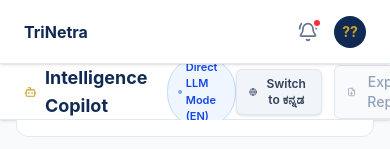
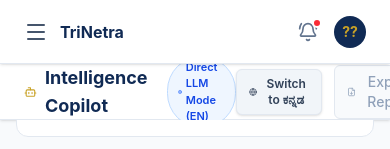
Before and after one commit to Yashvanth-7353/TriNetra, a React (Vite) app in the folder TriNetra/trinetra-client/: page /ask in a window 390 px wide. Shown: the top 149 px of the page. Built offline with nearby package versions, Linux system fonts and the light colour scheme.

Commit message:
responsive and route bug

```diff
--- a/TriNetra/trinetra-client/src/components/layout/AppShell.tsx
+++ b/TriNetra/trinetra-client/src/components/layout/AppShell.tsx
@@ -1,4 +1,4 @@
-import React from 'react';
+import React, { useState } from 'react';
 import { Outlet, NavLink, useNavigate, Link } from 'react-router-dom';
 import {
   LayoutDashboard,
@@ -12,7 +12,9 @@ import {
   LogOut,
   Shield,
   Layers,
-  Server
+  Server,
+  Menu,
+  X
 } from 'lucide-react';
 import { cn } from '../../lib/utils';
 import { useAuth } from '../../context/AuthContext';
@@ -33,6 +35,7 @@ const navItems = [
 export default function AppShell() {
   const { profile, logout } = useAuth();
   const navigate = useNavigate();
+  const [isMobileMenuOpen, setIsMobileMenuOpen] = useState(false);
 
   const handleLogout = () => {
     logout();
@@ -44,11 +47,9 @@ export default function AppShell() {
     ? profile.name.split(' ').map(w => w[0]).join('').slice(0, 2).toUpperCase()
     : '??';
 
-  return (
-    <div className="flex h-screen w-full bg-white text-slate-900">
-      {/* Sidebar */}
-      <aside className="w-64 bg-primary-900 text-white flex flex-col transition-all duration-300 hidden md:flex shrink-0">
-        <Link to="/" className="p-4 flex items-center gap-3 border-b border-primary-800 hover:bg-primary-800 transition-colors cursor-pointer">
+  const SidebarContent = (
+    <>
+      <Link to="/" className="p-4 flex items-center gap-3 border-b border-primary-800 hover:bg-primary-800 transition-colors cursor-pointer" onClick={() => setIsMobileMenuOpen(false)}>
         <div className="w-8 h-8 bg-accent-500 rounded-full flex items-center justify-center shrink-0">
           <span className="font-bold text-primary-900 text-xs">TN</span>
         </div>
@@ -60,6 +61,7 @@ export default function AppShell() {
           <NavLink
             key={item.path}
             to={item.path}
+            onClick={() => setIsMobileMenuOpen(false)}
             className={({ isActive }) => cn(
               "flex items-center gap-3 px-3 py-2.5 rounded-md transition-colors",
               isActive
@@ -73,10 +75,10 @@ export default function AppShell() {
         ))}
       </nav>
 
-        {/* Bottom: Real user info */}
       <div className="p-4 border-t border-primary-800">
         <NavLink
           to="/profile"
+          onClick={() => setIsMobileMenuOpen(false)}
           className="flex items-center gap-3 hover:bg-primary-800/50 rounded-lg p-2 transition-colors -mx-2"
         >
           <div className="w-9 h-9 rounded-full bg-accent-500 flex items-center justify-center text-primary-900 text-xs font-bold shrink-0">
@@ -98,13 +100,40 @@ export default function AppShell() {
           Log Out
         </button>
       </div>
+    </>
+  );
+
+  return (
+    <div className="flex h-screen w-full bg-white text-slate-900">
+      {/* Desktop Sidebar */}
+      <aside className="w-64 bg-primary-900 text-white flex-col transition-all duration-300 hidden md:flex shrink-0">
+        {SidebarContent}
       </aside>
+
+      {/* Mobile Sidebar Overlay */}
+      {isMobileMenuOpen && (
+        <div className="md:hidden fixed inset-0 z-[100] flex">
+          <div className="fixed inset-0 bg-slate-900/80 backdrop-blur-sm" onClick={() => setIsMobileMenuOpen(false)}></div>
+          <div className="relative w-72 bg-primary-900 text-white flex flex-col h-full shadow-2xl overflow-hidden pt-12">
+            <button
+              onClick={() => setIsMobileMenuOpen(false)}
+              className="absolute top-4 right-4 text-primary-300 hover:text-white transition-colors"
+            >
+              <X className="w-6 h-6" />
+            </button>
+            {SidebarContent}
+          </div>
+        </div>
+      )}
 
       {/* Main Content Wrapper */}
       <div className="flex-1 flex flex-col overflow-hidden">
         {/* Topbar */}
         <header className="h-16 bg-white border-b border-slate-200 flex items-center justify-between px-6 shrink-0 z-10 shadow-sm">
-          <div className="md:hidden">
+          <div className="md:hidden flex items-center gap-3">
+            <button onClick={() => setIsMobileMenuOpen(true)} className="text-slate-600 hover:text-primary-900 transition-colors">
+              <Menu className="w-6 h-6" />
+            </button>
             <span className="font-bold text-primary-900">TriNetra</span>
           </div>
           <div className="hidden md:block">
--- a/TriNetra/trinetra-client/src/main.tsx
+++ b/TriNetra/trinetra-client/src/main.tsx
@@ -7,7 +7,7 @@ import App from './App.tsx'
 
 createRoot(document.getElementById('root')!).render(
   <StrictMode>
-    <BrowserRouter>
+    <BrowserRouter basename={window.location.pathname.startsWith('/app') ? '/app' : '/'}>
       <AuthProvider>
         <App />
       </AuthProvider>
```
Lines whose indentation alone changed are shown as unchanged.
